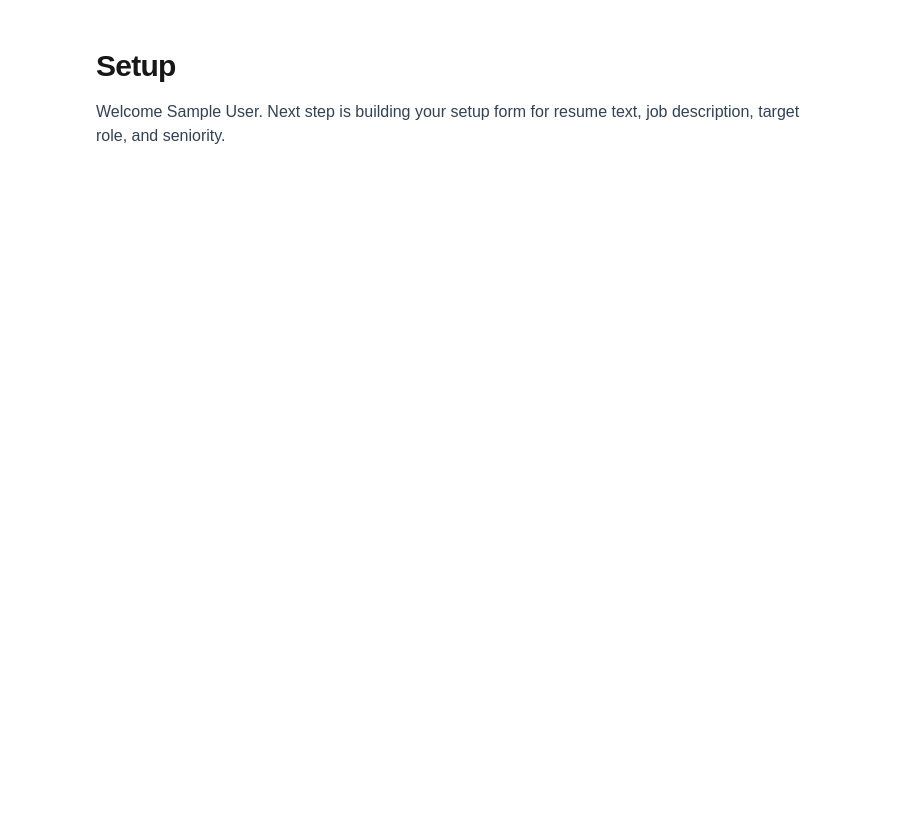
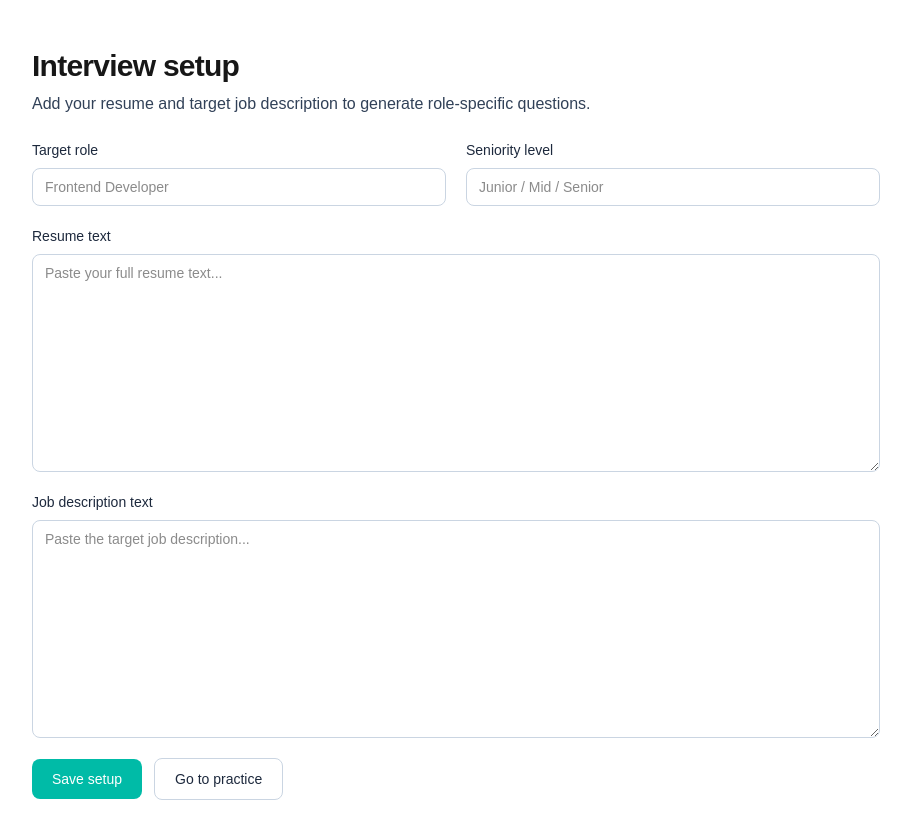
Before and after one commit to mahfuj02/role-ready-ai, a Next.js app: page /setup in a window 1280 px wide. Shown: the top 838 px of the page, without its empty margins (184-1095 px from the left). Before the commit the page ends 800 px from the top, so only its background shows below. Built offline with nearby package versions, Linux system fonts and the light colour scheme; no server answers; the database is empty; sample sign-in values are in the browser's storage.

Commit message:
feat: add persistent setup form with server validation

```diff
--- a/package.json
+++ b/package.json
@@ -14,9 +14,11 @@
   },
   "dependencies": {
     "@auth/prisma-adapter": "^2.11.1",
+    "@prisma/adapter-pg": "^7.7.0",
     "@prisma/client": "^7.7.0",
     "next": "16.2.2",
-    "next-auth": "^4.24.13",
+    "next-auth": "^5.0.0-beta.30",
+    "pg": "^8.20.0",
     "react": "19.2.4",
     "react-dom": "19.2.4",
     "zod": "^4.3.6"
--- /dev/null
+++ b/src/app/setup/actions.ts
@@ -0,0 +1,53 @@
+"use server";
+
+import { redirect } from "next/navigation";
+import { z } from "zod";
+import { prisma } from "@/lib/prisma";
+import { requireUser } from "@/lib/require-user";
+
+const setupSchema = z.object({
+  roleTitle: z.string().trim().min(2).max(120),
+  seniority: z.string().trim().min(2).max(80),
+  resumeText: z.string().trim().min(100),
+  jobDescriptionText: z.string().trim().min(100),
+});
+
+export async function saveSetupProfile(formData: FormData) {
+  const sessionUser = await requireUser();
+
+  if (!sessionUser.email) {
+    redirect("/sign-in");
+  }
+
+  const parsed = setupSchema.safeParse({
+    roleTitle: formData.get("roleTitle"),
+    seniority: formData.get("seniority"),
+    resumeText: formData.get("resumeText"),
+    jobDescriptionText: formData.get("jobDescriptionText"),
+  });
+
+  if (!parsed.success) {
+    redirect("/setup?error=validation");
+  }
+
+  const dbUser = await prisma.user.findUnique({
+    where: { email: sessionUser.email },
+    select: { id: true },
+  });
+
+  if (!dbUser) {
+    redirect("/sign-in");
+  }
+
+  await prisma.setupProfile.create({
+    data: {
+      userId: dbUser.id,
+      roleTitle: parsed.data.roleTitle,
+      seniority: parsed.data.seniority,
+      resumeText: parsed.data.resumeText,
+      jobDescriptionText: parsed.data.jobDescriptionText,
+    },
+  });
+
+  redirect("/setup?saved=1");
+}
--- a/src/app/setup/page.tsx
+++ b/src/app/setup/page.tsx
@@ -1,15 +1,132 @@
+import Link from "next/link";
+import { prisma } from "@/lib/prisma";
 import { requireUser } from "@/lib/require-user";
+import { saveSetupProfile } from "./actions";
 
-export default async function SetupPage() {
+type SetupPageProps = {
+  searchParams: Promise<{ saved?: string; error?: string }>;
+};
+
+export default async function SetupPage({ searchParams }: SetupPageProps) {
   const user = await requireUser();
+  const params = await searchParams;
+
+  let latestProfile: {
+    roleTitle: string;
+    seniority: string;
+    resumeText: string;
+    jobDescriptionText: string;
+  } | null = null;
+
+  if (user.email) {
+    const existing = await prisma.setupProfile.findFirst({
+      where: {
+        user: {
+          email: user.email,
+        },
+      },
+      orderBy: {
+        createdAt: "desc",
+      },
+      select: {
+        roleTitle: true,
+        seniority: true,
+        resumeText: true,
+        jobDescriptionText: true,
+      },
+    });
+
+    latestProfile = existing;
+  }
 
   return (
-    <main className="mx-auto flex w-full max-w-3xl flex-1 flex-col gap-4 px-6 py-12">
-      <h1 className="text-3xl font-semibold tracking-tight">Setup</h1>
-      <p className="text-slate-700">
-        Welcome {user.name ?? user.email ?? "candidate"}. Next step is building your setup form for
-        resume text, job description, target role, and seniority.
-      </p>
+    <main className="mx-auto flex w-full max-w-4xl flex-1 flex-col gap-6 px-6 py-12">
+      <div className="space-y-2">
+        <h1 className="text-3xl font-semibold tracking-tight">Interview setup</h1>
+        <p className="text-slate-700">
+          Add your resume and target job description to generate role-specific questions.
+        </p>
+      </div>
+
+      {params.saved === "1" && (
+        <p className="rounded-lg border border-emerald-200 bg-emerald-50 px-4 py-3 text-sm text-emerald-800">
+          Setup saved. Continue to practice when you are ready.
+        </p>
+      )}
+
+      {params.error === "validation" && (
+        <p className="rounded-lg border border-amber-200 bg-amber-50 px-4 py-3 text-sm text-amber-900">
+          Please complete all fields. Resume and job description should be detailed enough for AI
+          analysis.
+        </p>
+      )}
+
+      <form action={saveSetupProfile} className="grid gap-5">
+        <div className="grid gap-5 sm:grid-cols-2">
+          <label className="grid gap-2 text-sm">
+            <span className="font-medium text-slate-800">Target role</span>
+            <input
+              name="roleTitle"
+              required
+              defaultValue={latestProfile?.roleTitle ?? ""}
+              placeholder="Frontend Developer"
+              className="rounded-lg border border-slate-300 px-3 py-2 outline-none ring-teal-300 transition focus:ring"
+            />
+          </label>
+
+          <label className="grid gap-2 text-sm">
+            <span className="font-medium text-slate-800">Seniority level</span>
+            <input
+              name="seniority"
+              required
+              defaultValue={latestProfile?.seniority ?? ""}
+              placeholder="Junior / Mid / Senior"
+              className="rounded-lg border border-slate-300 px-3 py-2 outline-none ring-teal-300 transition focus:ring"
+            />
+          </label>
+        </div>
+
+        <label className="grid gap-2 text-sm">
+          <span className="font-medium text-slate-800">Resume text</span>
+          <textarea
+            name="resumeText"
+            required
+            minLength={100}
+            defaultValue={latestProfile?.resumeText ?? ""}
+            placeholder="Paste your full resume text..."
+            rows={10}
+            className="rounded-lg border border-slate-300 px-3 py-2 outline-none ring-teal-300 transition focus:ring"
+          />
+        </label>
+
+        <label className="grid gap-2 text-sm">
+          <span className="font-medium text-slate-800">Job description text</span>
+          <textarea
+            name="jobDescriptionText"
+            required
+            minLength={100}
+            defaultValue={latestProfile?.jobDescriptionText ?? ""}
+            placeholder="Paste the target job description..."
+            rows={10}
+            className="rounded-lg border border-slate-300 px-3 py-2 outline-none ring-teal-300 transition focus:ring"
+          />
+        </label>
+
+        <div className="flex flex-wrap items-center gap-3">
+          <button
+            type="submit"
+            className="rounded-lg bg-teal-500 px-5 py-2.5 text-sm font-medium text-white transition hover:bg-teal-600"
+          >
+            Save setup
+          </button>
+          <Link
+            href="/practice"
+            className="rounded-lg border border-slate-300 px-5 py-2.5 text-sm font-medium text-slate-800 transition hover:bg-slate-50"
+          >
+            Go to practice
+          </Link>
+        </div>
+      </form>
     </main>
   );
 }
--- a/src/lib/prisma.ts
+++ b/src/lib/prisma.ts
@@ -1,10 +1,47 @@
 import { PrismaClient } from "@prisma/client";
+import { PrismaPg } from "@prisma/adapter-pg";
 
 declare global {
   var prismaGlobal: PrismaClient | undefined;
 }
 
-export const prisma = globalThis.prismaGlobal ?? new PrismaClient();
+function getDriverConnectionString(databaseUrl: string): string {
+  if (!databaseUrl.startsWith("prisma+postgres://")) {
+    return databaseUrl;
+  }
+
+  const parsed = new URL(databaseUrl);
+  const apiKey = parsed.searchParams.get("api_key");
+
+  if (!apiKey) {
+    throw new Error("DATABASE_URL is missing api_key query param.");
+  }
+
+  const payloadBase64 = apiKey.includes(".") ? apiKey.split(".")[1] : apiKey;
+
+  const payloadJson = Buffer.from(payloadBase64, "base64url").toString("utf8");
+  const payload = JSON.parse(payloadJson) as { databaseUrl?: string };
+
+  if (!payload.databaseUrl) {
+    throw new Error("DATABASE_URL api_key payload did not include databaseUrl.");
+  }
+
+  return payload.databaseUrl;
+}
+
+const rawDatabaseUrl = process.env.DATABASE_URL;
+
+if (!rawDatabaseUrl) {
+  throw new Error("DATABASE_URL is not set.");
+}
+
+const adapter = new PrismaPg({ connectionString: getDriverConnectionString(rawDatabaseUrl) });
+
+export const prisma =
+  globalThis.prismaGlobal ??
+  new PrismaClient({
+    adapter,
+  });
 
 if (process.env.NODE_ENV !== "production") {
   globalThis.prismaGlobal = prisma;
```
Also changed, not shown: 1 other file (tests, documents, lock files or other folders).
